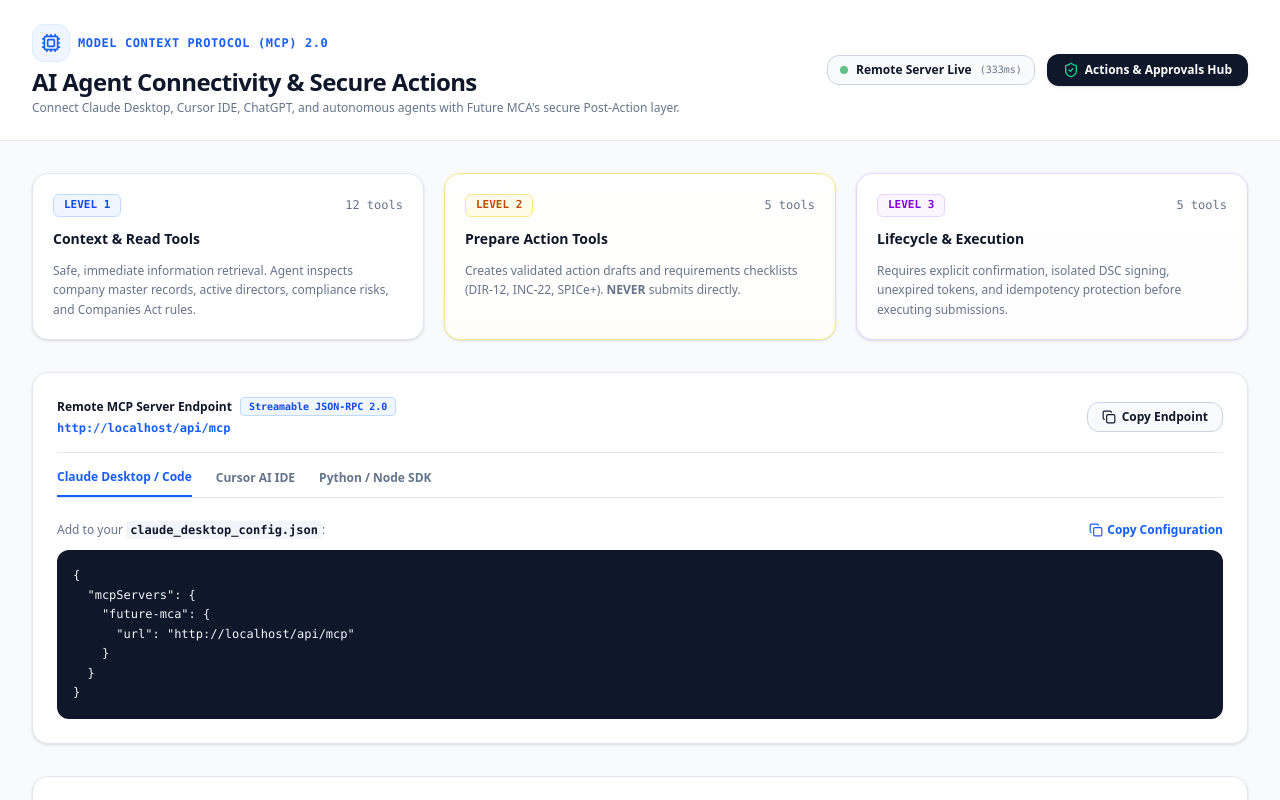
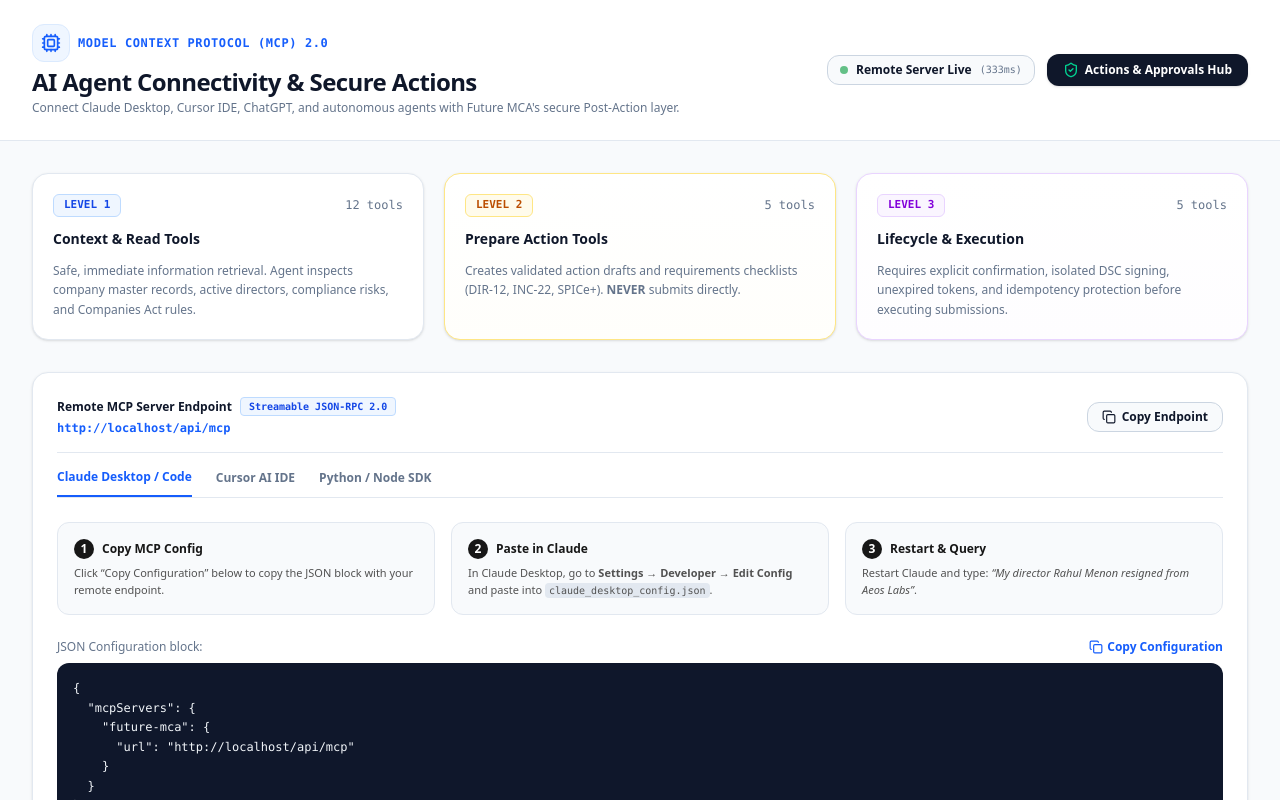
Before and after one commit to subaneshdev/-mca-portal, a Next.js app: page /connect-ai in a window 1280 px wide. Shown: the top 800 px of the page. Built offline with nearby package versions, Linux system fonts and the light colour scheme; no server answers.

Commit message:
feat: add 3-step Claude MCP connection cards and developer guide

```diff
--- a/src/app/connect-ai/page.tsx
+++ b/src/app/connect-ai/page.tsx
@@ -392,12 +392,51 @@
             </button>
           </div>
 
-          {/* Tab 1: Claude Desktop */}
+          {/* Tab 1: Claude Desktop (3 Easy Steps) */}
           {activeTab === 'claude-desktop' && (
-            <div className="space-y-3 pt-2">
+            <div className="space-y-6 pt-2">
+              <div className="grid grid-cols-1 md:grid-cols-3 gap-4">
+                <div className="p-4 rounded-xl bg-slate-50 border border-slate-200 space-y-1.5">
+                  <div className="flex items-center space-x-2">
+                    <span className="w-5 h-5 rounded-full bg-neutral-900 text-white flex items-center justify-center font-bold text-xs">
+                      1
+                    </span>
+                    <span className="text-xs font-bold text-neutral-900">Copy MCP Config</span>
+                  </div>
+                  <p className="text-[11px] text-neutral-600">
+                    Click &ldquo;Copy Configuration&rdquo; below to copy the JSON block with your remote endpoint.
+                  </p>
+                </div>
+
+                <div className="p-4 rounded-xl bg-slate-50 border border-slate-200 space-y-1.5">
+                  <div className="flex items-center space-x-2">
+                    <span className="w-5 h-5 rounded-full bg-neutral-900 text-white flex items-center justify-center font-bold text-xs">
+                      2
+                    </span>
+                    <span className="text-xs font-bold text-neutral-900">Paste in Claude</span>
+                  </div>
+                  <p className="text-[11px] text-neutral-600">
+                    In Claude Desktop, go to <strong>Settings &rarr; Developer &rarr; Edit Config</strong> and paste into <code className="font-mono text-[10px] bg-slate-200 px-1 py-0.5 rounded">claude_desktop_config.json</code>.
+                  </p>
+                </div>
+
+                <div className="p-4 rounded-xl bg-slate-50 border border-slate-200 space-y-1.5">
+                  <div className="flex items-center space-x-2">
+                    <span className="w-5 h-5 rounded-full bg-neutral-900 text-white flex items-center justify-center font-bold text-xs">
+                      3
+                    </span>
+                    <span className="text-xs font-bold text-neutral-900">Restart & Query</span>
+                  </div>
+                  <p className="text-[11px] text-neutral-600">
+                    Restart Claude and type: <em>&ldquo;My director Rahul Menon resigned from Aeos Labs&rdquo;</em>.
+                  </p>
+                </div>
+              </div>
+
+              <div className="space-y-2">
                 <div className="flex items-center justify-between">
                   <div className="text-xs text-[#64748B]">
-                  Add to your <code className="font-mono text-[#0F172A] font-semibold bg-slate-100 px-1 py-0.5 rounded">claude_desktop_config.json</code>:
+                    JSON Configuration block:
                   </div>
                   <button
                     onClick={() => handleCopy(claudeDesktopConfigJson, 'claude')}
@@ -410,6 +449,7 @@
                 <pre className="p-4 bg-slate-900 text-slate-100 rounded-xl font-mono text-xs overflow-x-auto leading-relaxed">
                   {claudeDesktopConfigJson}
                 </pre>
+              </div>
             </div>
           )}
 
--- a/src/app/settings/ai-clients/page.tsx
+++ b/src/app/settings/ai-clients/page.tsx
@@ -150,6 +150,45 @@
             </button>
           </div>
 
+          {/* 3 Easy Steps */}
+          <div className="grid grid-cols-1 md:grid-cols-3 gap-3">
+            <div className="p-3.5 rounded-xl bg-neutral-50 border border-neutral-200 space-y-1">
+              <div className="flex items-center space-x-2">
+                <span className="w-5 h-5 rounded-full bg-neutral-900 text-white flex items-center justify-center font-bold text-xs">
+                  1
+                </span>
+                <span className="text-xs font-bold text-neutral-900">Copy JSON Config</span>
+              </div>
+              <p className="text-[11px] text-neutral-600">
+                Click &ldquo;Copy Claude Config&rdquo; button to copy the MCP server configuration.
+              </p>
+            </div>
+
+            <div className="p-3.5 rounded-xl bg-neutral-50 border border-neutral-200 space-y-1">
+              <div className="flex items-center space-x-2">
+                <span className="w-5 h-5 rounded-full bg-neutral-900 text-white flex items-center justify-center font-bold text-xs">
+                  2
+                </span>
+                <span className="text-xs font-bold text-neutral-900">Paste in Claude Settings</span>
+              </div>
+              <p className="text-[11px] text-neutral-600">
+                Open Claude Desktop &rarr; <strong>Settings &rarr; Developer &rarr; Edit Config</strong> (<code className="text-[10px] font-mono">claude_desktop_config.json</code>).
+              </p>
+            </div>
+
+            <div className="p-3.5 rounded-xl bg-neutral-50 border border-neutral-200 space-y-1">
+              <div className="flex items-center space-x-2">
+                <span className="w-5 h-5 rounded-full bg-neutral-900 text-white flex items-center justify-center font-bold text-xs">
+                  3
+                </span>
+                <span className="text-xs font-bold text-neutral-900">Restart & Run Prompts</span>
+              </div>
+              <p className="text-[11px] text-neutral-600">
+                Restart Claude and prompt: <em>&ldquo;My director Rahul Menon resigned from Aeos Labs&rdquo;</em>.
+              </p>
+            </div>
+          </div>
+
           <div className="bg-[#0A0A0A] rounded-lg p-4 font-mono text-xs text-[#EFF6FF] overflow-x-auto">
             <pre>{claudeConfigJson}</pre>
           </div>
```
Lines whose indentation alone changed are shown as unchanged.
